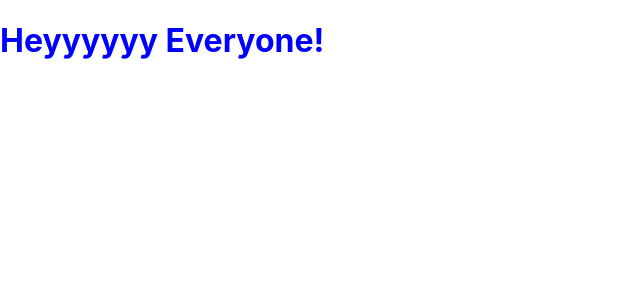
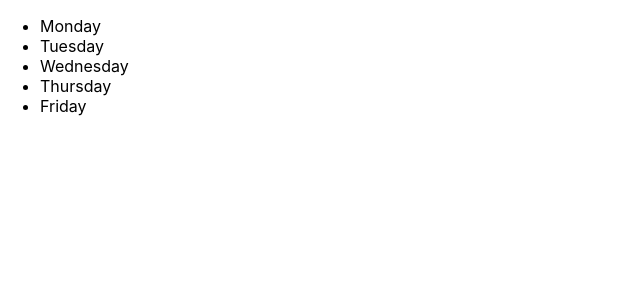
Before and after one commit to davmz-space/reactjs-essential-training, a React (Create React App) app in the folder react-essentials/: page / in a window 1280 px wide. Shown: the top 300 px of the page, without its empty margins (0-640 px from the left). Built offline with nearby package versions, Linux system fonts and the light colour scheme.

Commit message:
Refactoring elements using JSX

```diff
--- a/react-essentials/src/index.js
+++ b/react-essentials/src/index.js
@@ -6,11 +6,29 @@
 
 const root = ReactDOM.createRoot(document.getElementById('root'));
 root.render(
-  React.createElement(
-    "h1",
-    { style: { color: "blue" } },
-    "Heyyyyyy Everyone!"
-  ),
+  // React.createElement(
+  //   "h1",
+  //   { style: { color: "blue" } },
+  //   "Heyyyyyy Everyone!"
+  // ),
+
+  // React.createElement(
+  //   "ul",
+  //   null,
+  //   React.createElement("li", null, "Monday"),
+  //   React.createElement("li", null, "Tuesday"),
+  //   React.createElement("li", null, "Wednesday"),
+  //   React.createElement("li", null, "Thursday"),
+  //   React.createElement("li", null, "Friday"),
+  // ),
+
+  <ul>
+    <li>Monday</li>
+    <li>Tuesday</li>
+    <li>Wednesday</li>
+    <li>Thursday</li>
+    <li>Friday</li>
+  </ul>
   // <React.StrictMode>
   //   <App />
   // </React.StrictMode>
```
